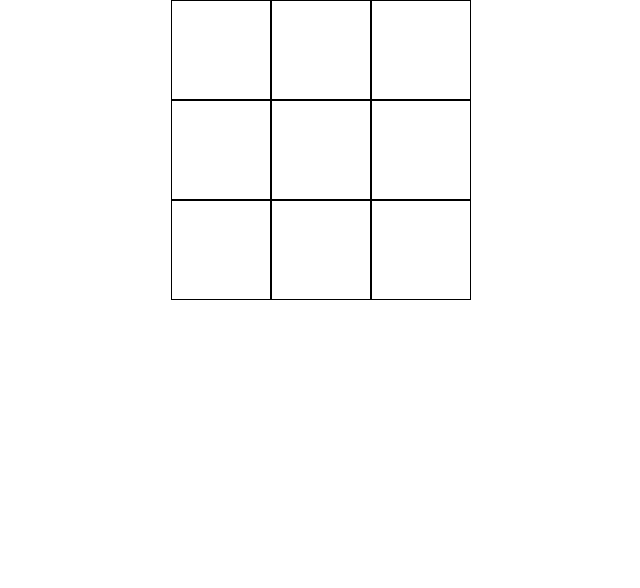
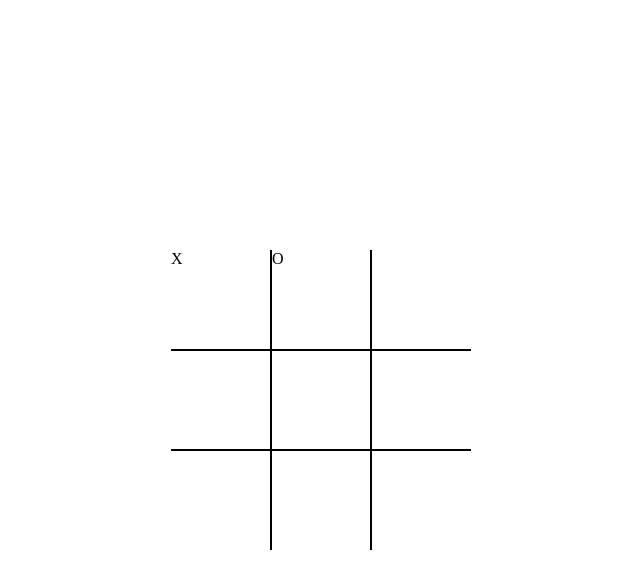
Before and after one commit to davidsan13/ticTacToe, a plain HTML site: page index.html in a window 1280 px wide. Shown: the whole page, without its empty margins (319-959 px from the left). Drawn offline with Linux system fonts and the light colour scheme.

Commit message:
remove side borders of gameboard

```diff
--- a/script.js
+++ b/script.js
@@ -1,15 +1,42 @@
-(function() {
+const game = (function() {
     const gameBoard = document.querySelector(".gameboard");
-    const board = [" ", " ", " ", " ", " ", " ", " ", " ", " ", ];
+    let board = ["X ", "O ", " ", " ", " ", " ", " ", " ", " ", ];
     console.log(gameBoard);
 
+
+    function render() {
+        var counter = 0;
         board.forEach(function(item) {
             const newdiv = document.createElement("div");
             newdiv.innerHTML = item;
-        newdiv.classList.add("div");
+            newdiv.classList.add("grid");
+            newdiv.setAttribute('data-index', counter)
             gameBoard.appendChild(newdiv);
+            counter++
             console.log(item);
         });
+
+    }
+    function updateBoard() {
+
+    }
+    return {
+        board,
+        render,
+    };
 })();
 
-player
+game.render()
+
+const gridItems = document.querySelectorAll('.grid');
+gridItems.forEach((item) => {
+    item.addEventListener('click', (e) => {
+        console.log(e.target.dataset.index)
+    })
+});
+
+
+const player = (playerName, marker) => {
+    playerName
+    marker
+}
--- a/style.scss
+++ b/style.scss
@@ -10,15 +10,39 @@ body{
 
 }
 .gameboard {
-    // height: 100vh;
+    height: 100vh;
     // width: 100vh;
     display: grid;
     align-content: center;
     justify-content: center;
     grid-template-columns: repeat(3, auto);
-    div {
+    .grid {
         height: 100px;
         width: 100px;
         border: 1px solid black;
     }
 }
+
+.grid:first-child,
+.grid:nth-child(2),
+.grid:nth-child(3) {
+    border-top: none;
+}
+
+.grid:first-child,
+.grid:nth-child(4),
+.grid:nth-child(7) {
+    border-left: none;
+}
+
+.grid:last-child,
+.grid:nth-child(3),
+.grid:nth-child(6) {
+    border-right: none;
+}
+
+.grid:last-child,
+.grid:nth-child(7),
+.grid:nth-child(8) {
+    border-bottom: none;
+}
```
Also changed, not shown: index.html (+1 -2 lines), style.css, 1 other file. Lines whose indentation alone changed are shown as unchanged.
